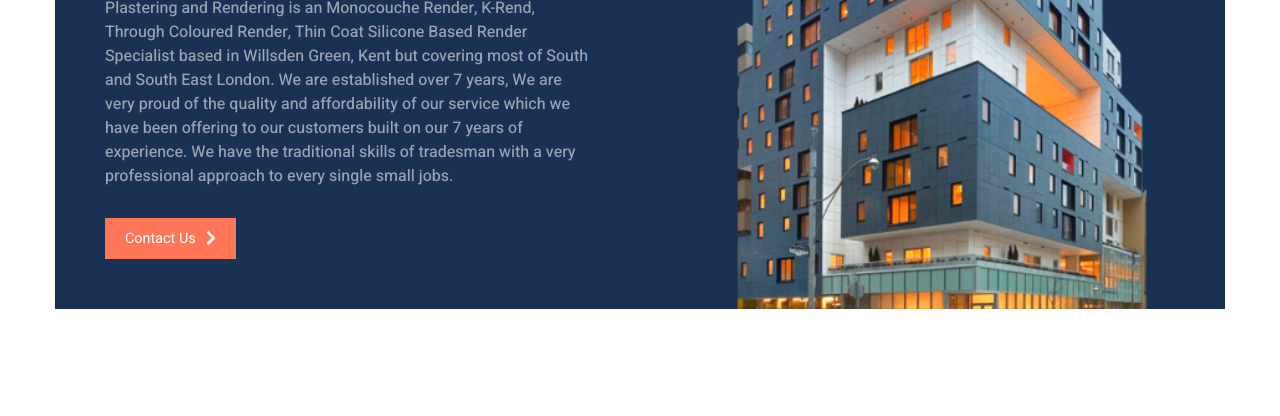
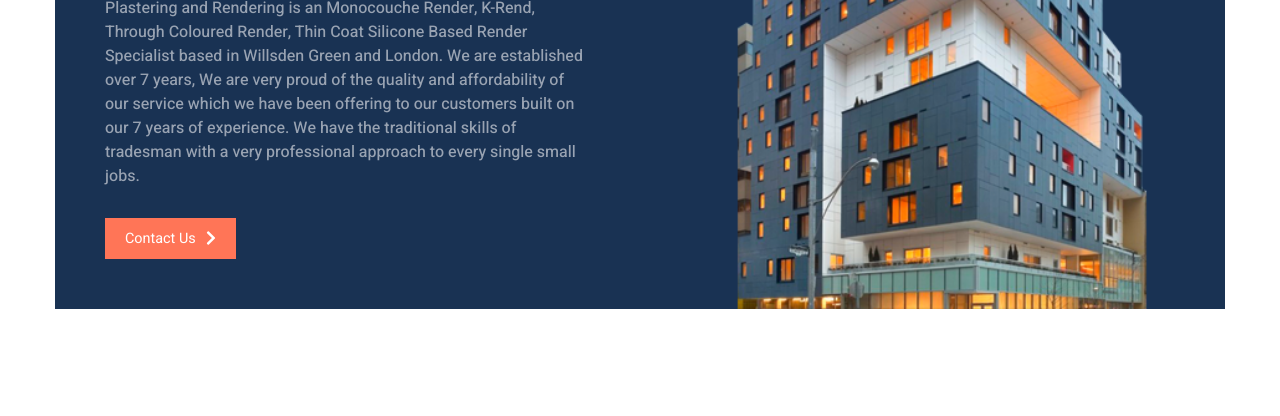
Before and after one commit to bashvtini/sam_uk, a plain HTML site: page index.html in a window 1280 px wide. Shown: the part 378-794 px from the top of the page. Drawn offline with nearby package versions, Linux system fonts and the light colour scheme.

Commit message:
Update index.html

```diff
--- a/index.html
+++ b/index.html
@@ -57,7 +57,7 @@
             Future
           </h1>
           <p>
-           Plastering and Rendering is an Monocouche Render, K-Rend, Through Coloured Render, Thin Coat Silicone Based Render Specialist based in Willsden Green, Kent but covering most of South and South East London. We are established over 7 years, We are very proud of the quality and affordability of our service which we have been offering to our customers built on our 7 years of experience. We have the traditional skills of tradesman with a very professional approach to every single small jobs.</p>
+           Plastering and Rendering is an Monocouche Render, K-Rend, Through Coloured Render, Thin Coat Silicone Based Render Specialist based in Willsden Green and London. We are established over 7 years, We are very proud of the quality and affordability of our service which we have been offering to our customers built on our 7 years of experience. We have the traditional skills of tradesman with a very professional approach to every single small jobs.</p>
           <a href="#contact"
             >Contact Us
             <img
```
